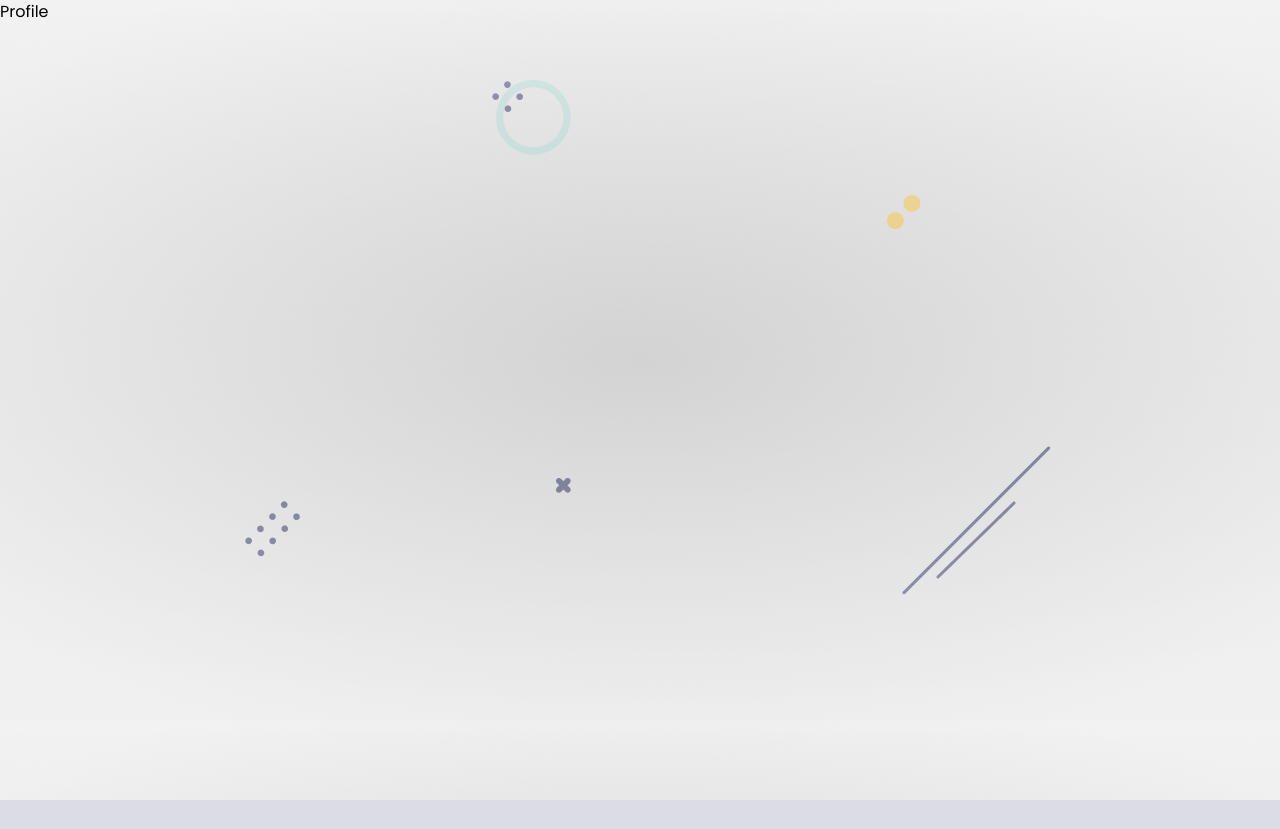
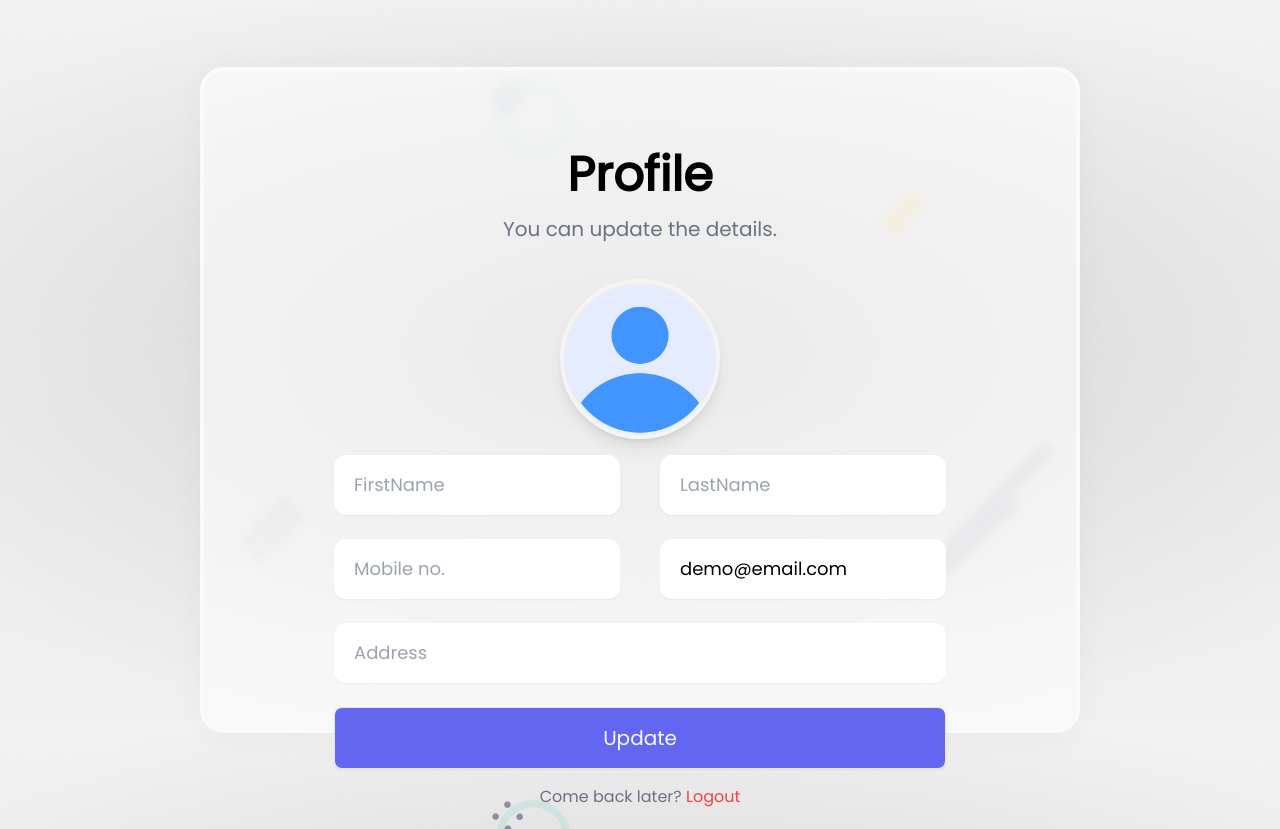
Before and after one commit to fbladimir/auth-mern-app, a React (Create React App) app in the folder client/: page /Profile in a window 1280 px wide. Before the commit the page ends 800 px from the top, so only its background shows below. Built offline with nearby package versions, Linux system fonts and the light colour scheme.

Commit message:
profile ui is complete

```diff
--- a/client/src/components/Profile.js
+++ b/client/src/components/Profile.js
@@ -1,7 +1,103 @@
-import React from 'react'
+import React, { useState } from 'react'
+import { Link } from 'react-router-dom'
+import avatar from '../assets/profile.png'
+import { Toaster } from 'react-hot-toast';
+import { useFormik } from 'formik';
+import { profileValidation } from '../helper/validate';
+import convertToBase64 from '../helper/convert';
+
+
+import styles from '../styles/Username.module.css';
+import extend from '../styles/Profile.module.css';
+
+
+
 
 export default function Profile() {
+
+  const [file, setFile] = useState()
+
+  const formik = useFormik({
+    initialValues : {
+      firstName : '',
+      lastName : '',
+      email : 'demo@email.com',
+      mobile : '',
+      address : '',
+
+
+    },
+
+    validate : profileValidation,
+    validateOnBlur: false,
+    validateOnChange: false,
+    onSubmit : async values => {
+      values = await Object.assign(values, { profile : file || ''})
+      console.log(values)
+    }
+  })
+
+  /* formik doesn't support file upload so create handler */
+
+  const onUpload = async e => {
+    const base64 = convertToBase64(e.target.files[0]);
+    setFile(base64);
+
+  }
+
   return (
-    <div>Profile</div>
+    <div className="container mx-auto">
+
+      <Toaster position='top-center' reverseOrder={false}></Toaster>
+
+      <div className='flex justify-center items-center h-screen'>
+        <div className={`${styles.glass} ${extend.glass}`} style={{ width: "45%"}}>
+
+          <div className="title flex flex-col items-center">
+            <h4 className='text-5xl font-bold'> Profile </h4>
+            <span className='py-4 text-xl w-2/3 text-center text-gray-500'>
+              You can update the details.
+            </span>
+          </div>
+
+          <form className='py-1' onSubmit={formik.handleSubmit}>
+            <div className='profile flex justify-center py-4'>
+              <label htmlFor="profile">
+                <img src={file || avatar} className={`${styles.profile_img} ${extend.profile_img}`} alt="avatar" />
+              </label>
+
+                <input onChange={onUpload} type="file" id='profile' name='profile'/>
+
+
+            </div>
+
+            <div className="textbox flex flex-col items-center gap-6">
+              <div className='name flex w-3/4 gap-10'>
+                <input {...formik.getFieldProps('firstName')} className={`${styles.textbox} ${extend.textbox}`}type="text" placeholder='FirstName' />
+                <input {...formik.getFieldProps('lastName')} className={`${styles.textbox} ${extend.textbox}`} type="text" placeholder='LastName' />
+              </div>
+
+              <div className='name flex w-3/4 gap-10'>
+                <input {...formik.getFieldProps('mobile')} className={`${styles.textbox} ${extend.textbox}`} type="text" placeholder='Mobile no.' />
+                <input {...formik.getFieldProps('email')} className={`${styles.textbox} ${extend.textbox}`} type="text" placeholder='Email*' />
+              </div>
+
+
+                <input {...formik.getFieldProps('address')} className={`${styles.textbox} ${extend.textbox}`} type="text" placeholder='Address' />
+                <button className={styles.btn} type='submit'> Update </button>
+
+            </div>
+
+            <div className="text-center py-4">
+              <span className='text-gray-500'> Come back later? <Link className='text-red-500' to="/"> Logout</Link></span>
+
+            </div>
+
+          </form>
+
+        </div>
+      </div>
+    </div>
+
   )
 }
--- /dev/null
+++ b/client/src/styles/Profile.module.css
@@ -0,0 +1,11 @@
+.glass{
+    @apply h-5/6 w-5/6;
+}
+
+.profile_img{
+    @apply w-40 cursor-pointer;
+}
+
+.textbox{
+    @apply w-3/4;
+}
```
